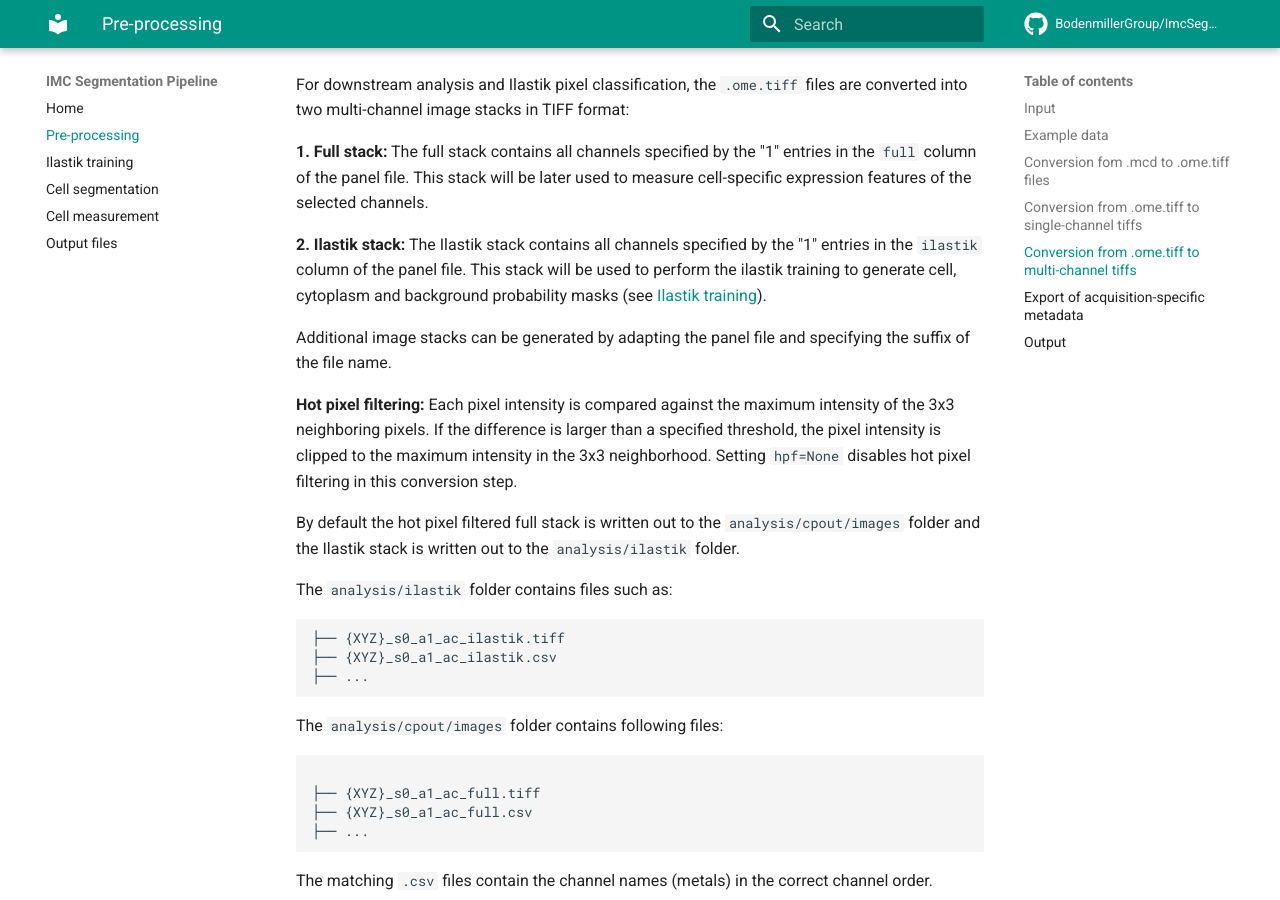
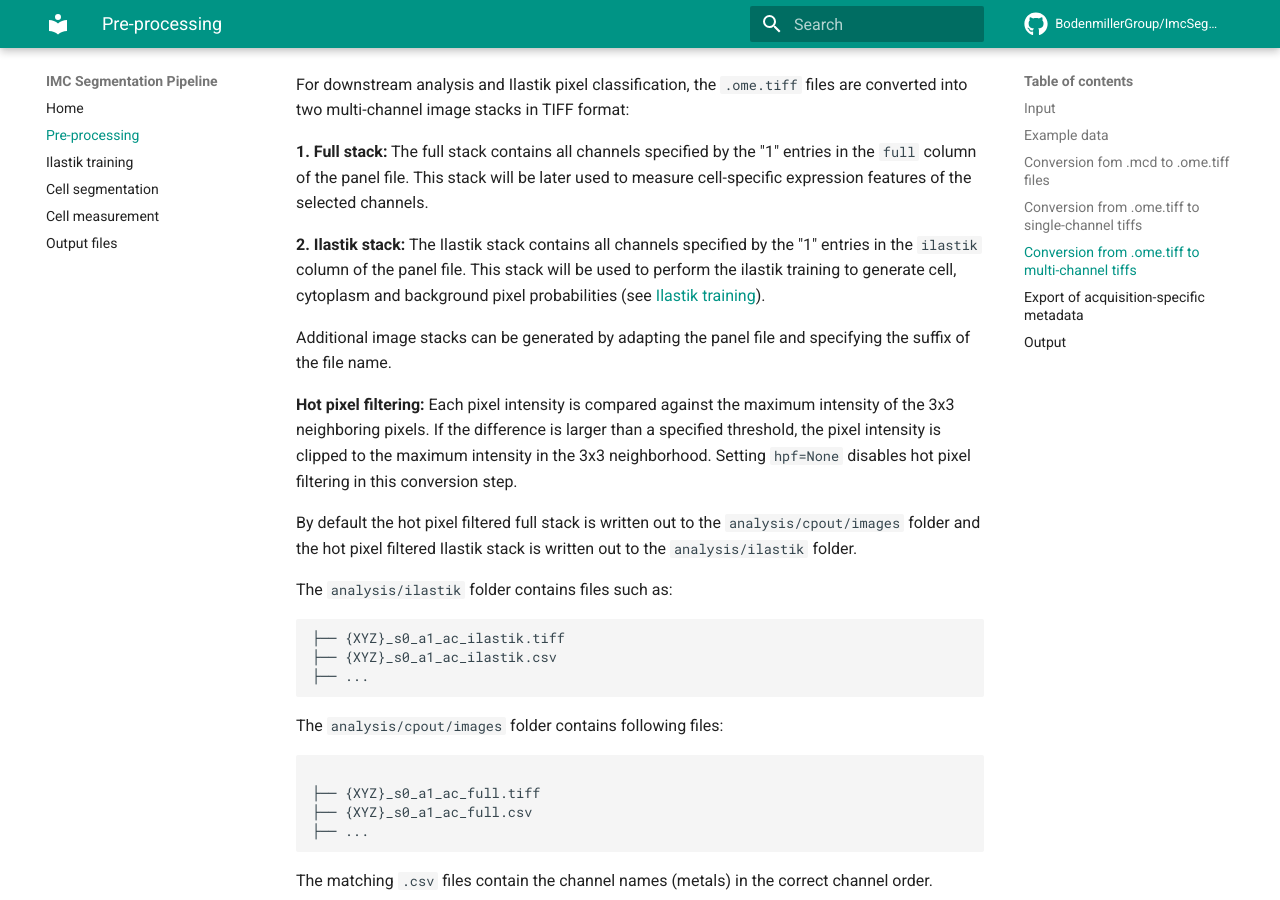
Before and after one commit to BodenmillerGroup/ImcSegmentationPipeline, an MkDocs documentation site: the page built from docs/prepro.md, in a window 1280 px wide and 900 px high, scrolled down 3357 px. Built offline with MkDocs 1.6.1 and Material for MkDocs 9.7.7, drawn with Linux system fonts in a browser that asks for light colours; comment, search, counter and statistics services are not loaded; some of the changed text lies outside the part shown.

Commit message:
Fixed typos and clarifications

```diff
--- a/docs/prepro.md
+++ b/docs/prepro.md
@@ -107,13 +107,13 @@ For downstream analysis and Ilastik pixel classification, the `.ome.tiff` files
 
 **1. Full stack:** The full stack contains all channels specified by the "1" entries in the `full` column of the panel file. This stack will be later used to measure cell-specific expression features of the selected channels.
 
-**2. Ilastik stack:** The Ilastik stack contains all channels specified by the "1" entries in the `ilastik` column of the panel file. This stack will be used to perform the ilastik training to generate cell, cytoplasm and background probability masks (see [Ilastik training](ilastik.md)).
+**2. Ilastik stack:** The Ilastik stack contains all channels specified by the "1" entries in the `ilastik` column of the panel file. This stack will be used to perform the ilastik training to generate cell, cytoplasm and background pixel probabilities (see [Ilastik training](ilastik.md)).
 
 Additional image stacks can be generated by adapting the panel file and specifying the suffix of the file name.
 
 **Hot pixel filtering:** Each pixel intensity is compared against the maximum intensity of the 3x3 neighboring pixels. If the difference is larger than a specified threshold, the pixel intensity is clipped to the maximum intensity in the 3x3 neighborhood. Setting `hpf=None` disables hot pixel filtering in this conversion step.
 
-By default the hot pixel filtered full stack is written out to the `analysis/cpout/images` folder and the Ilastik stack is written out to the `analysis/ilastik` folder.
+By default the hot pixel filtered full stack is written out to the `analysis/cpout/images` folder and the hot pixel filtered Ilastik stack is written out to the `analysis/ilastik` folder.
 
 The `analysis/ilastik` folder contains files such as:
 
```
Also changed, not shown: other parts of docs/prepro.md (+2 -2 lines), README.md (+1 -1 lines), docs/ilastik.md (+1 -1 lines), docs/index.md (+3 -3 lines), docs/measurement.md (+1 -1 lines), docs/output.md (+2 -2 lines), docs/segmentation.md (+2 -2 lines), docs/img/overview.png, docs/img/segmentation.png, 5 other files.
